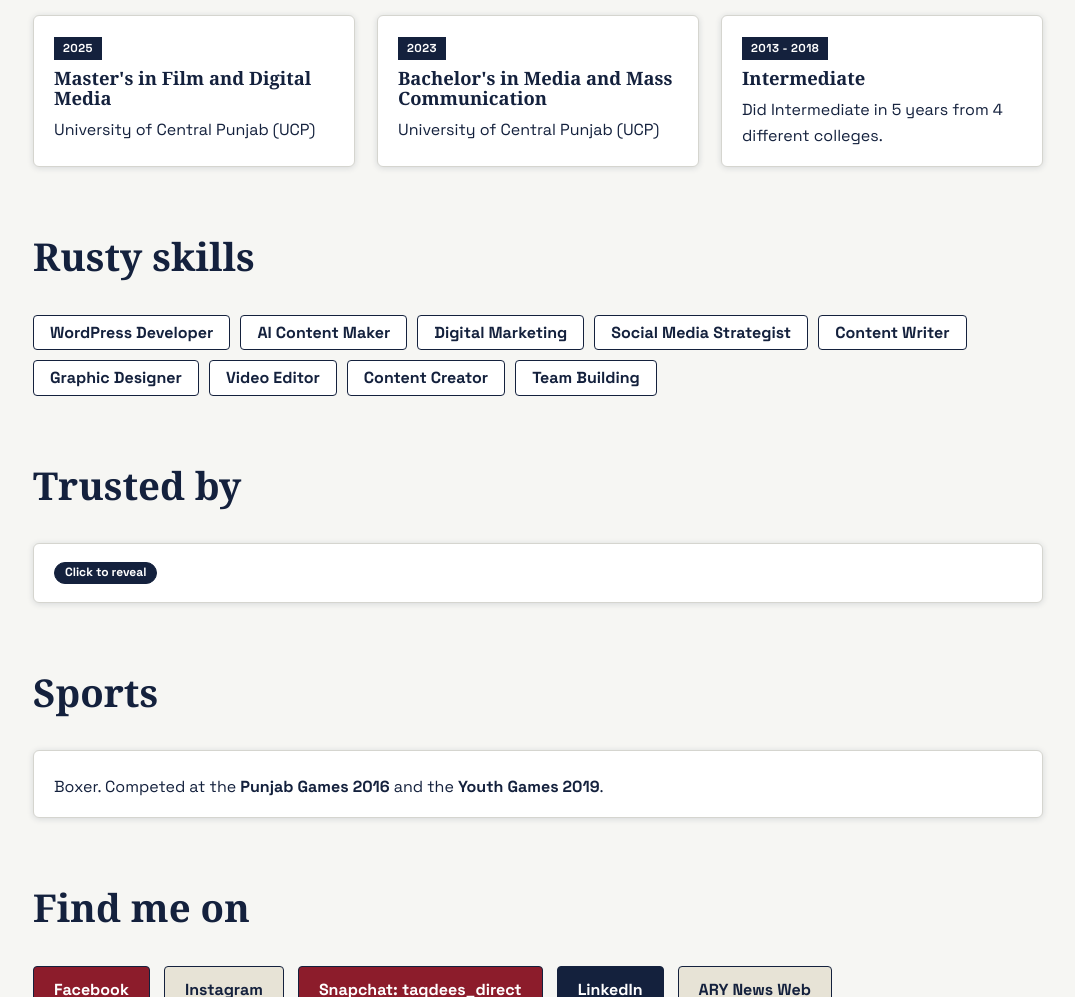
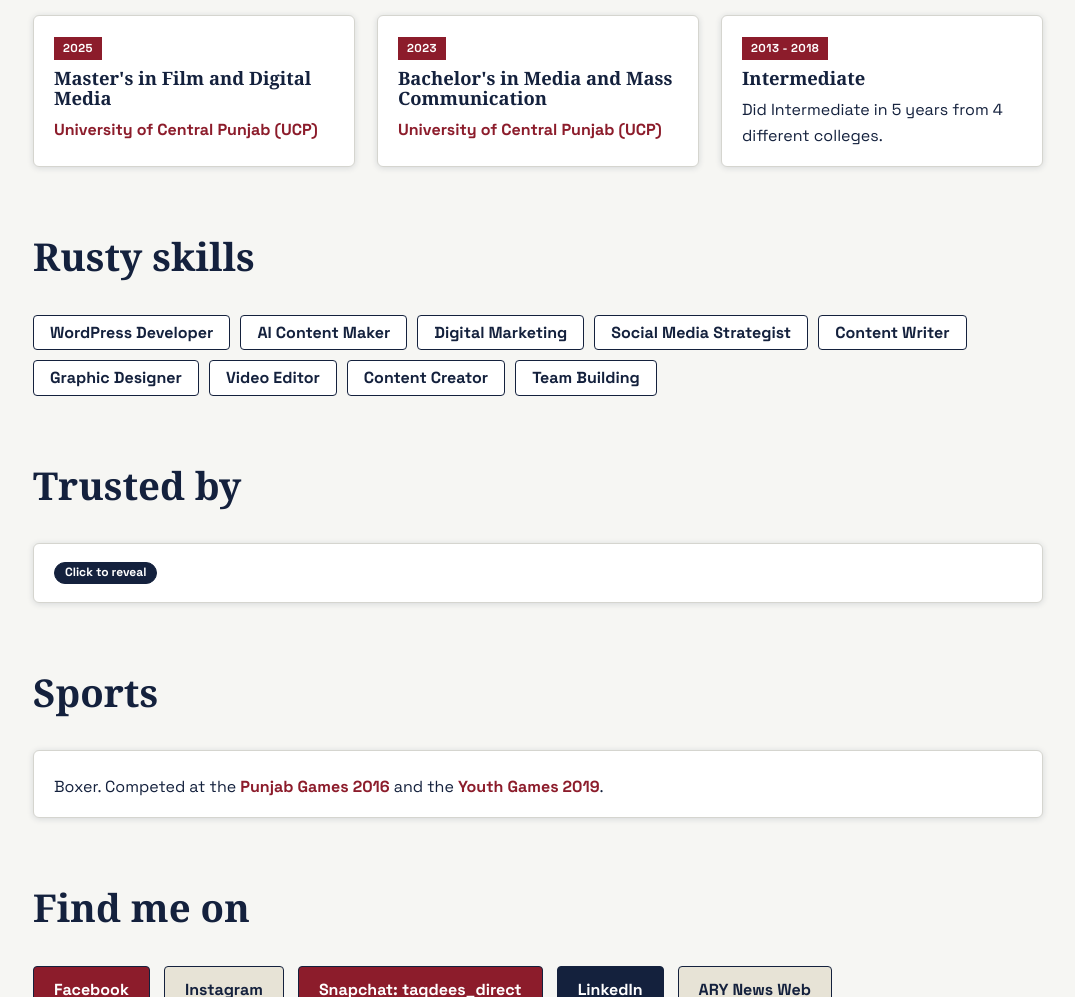
Before and after one commit to taqdeesahmad5-beep/Asher-Taqdees, a plain HTML site: page about.html in a window 1280 px wide. Shown: the part 830-1827 px from the top of the page, without its empty margins (102-1177 px from the left). Drawn offline with Linux system fonts and the light colour scheme.

Commit message:
Add files via upload

```diff
--- a/about.html
+++ b/about.html
@@ -51,9 +51,9 @@
 <section>
   <div class="section-title"><h2><span class="jab">Homework done</span></h2><span class="tag">education</span></div>
   <div class="grid">
-    <div class="card"><span class="label">2025</span><h3>Master's in Film and Digital Media</h3><p>University of Central Punjab (UCP)</p></div>
-    <div class="card"><span class="label">2023</span><h3>Bachelor's in Media and Mass Communication</h3><p>University of Central Punjab (UCP)</p></div>
-    <div class="card"><span class="label">2013 - 2018</span><h3>Intermediate</h3><p>Did Intermediate in 5 years from 4 different colleges.</p></div>
+    <div class="card"><span class="label red">2025</span><h3>Master's in Film and Digital Media</h3><p><span class="hl">University of Central Punjab (UCP)</span></p></div>
+    <div class="card"><span class="label red">2023</span><h3>Bachelor's in Media and Mass Communication</h3><p><span class="hl">University of Central Punjab (UCP)</span></p></div>
+    <div class="card"><span class="label red">2013 - 2018</span><h3>Intermediate</h3><p>Did Intermediate in 5 years from 4 different colleges.</p></div>
   </div>
 </section>
 
@@ -85,7 +85,7 @@
 <section>
   <div class="section-title"><h2><span class="jab">Sports</span></h2><span class="tag">boxing</span></div>
   <div class="card">
-    <p>Boxer. Competed at the <strong>Punjab Games 2016</strong> and the <strong>Youth Games 2019</strong>.</p>
+    <p>Boxer. Competed at the <strong class="hl">Punjab Games 2016</strong> and the <strong class="hl">Youth Games 2019</strong>.</p>
   </div>
 </section>
 
--- a/style.css
+++ b/style.css
@@ -433,3 +433,6 @@ body[data-page=work] .card h3,body[data-page=work] .vcard .vt,body[data-page=wor
 .hl-black{color:#000;font-weight:800}
 /* mobile: tighter gap between "Bylined as" bar and name only */
 @media(max-width:800px){.hero .kicker{margin-bottom:4px}}
+
+/* red highlights (university names, boxing games) */
+.hl{color:var(--red);font-weight:700}
```
